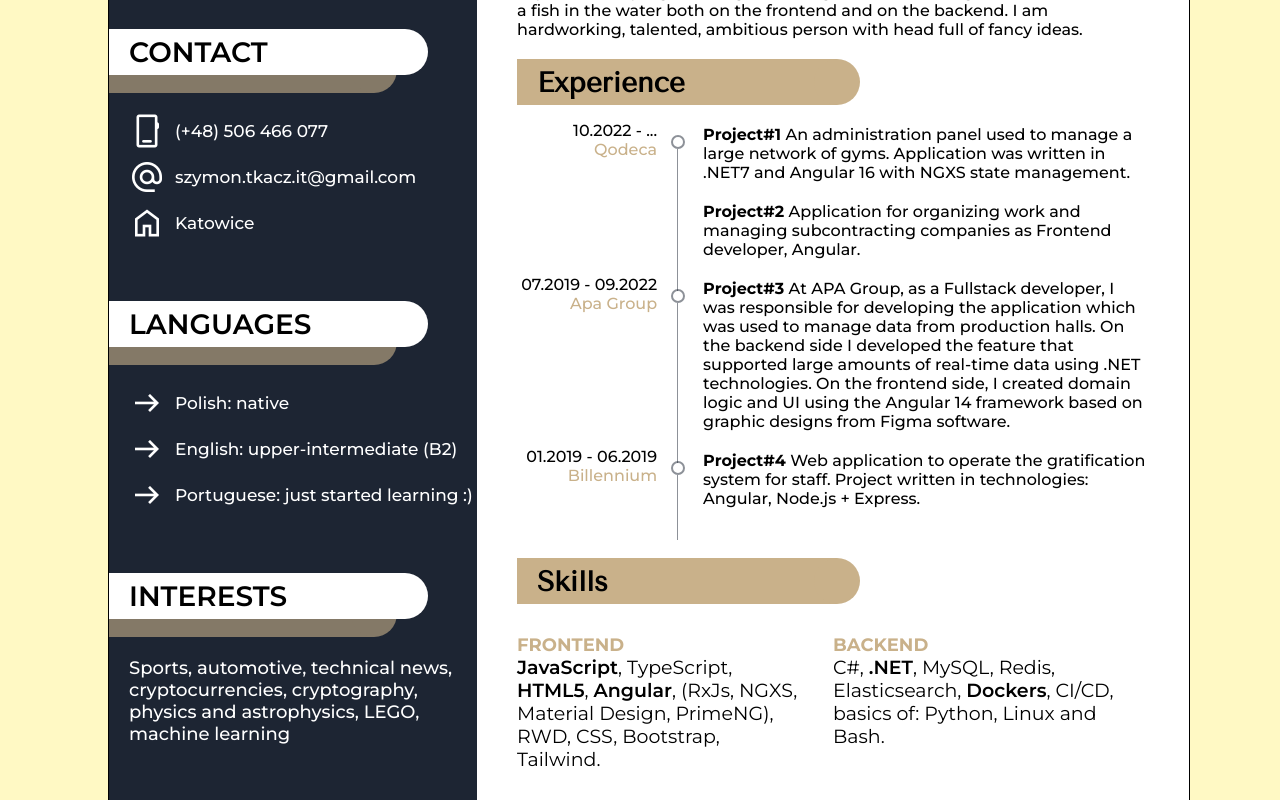
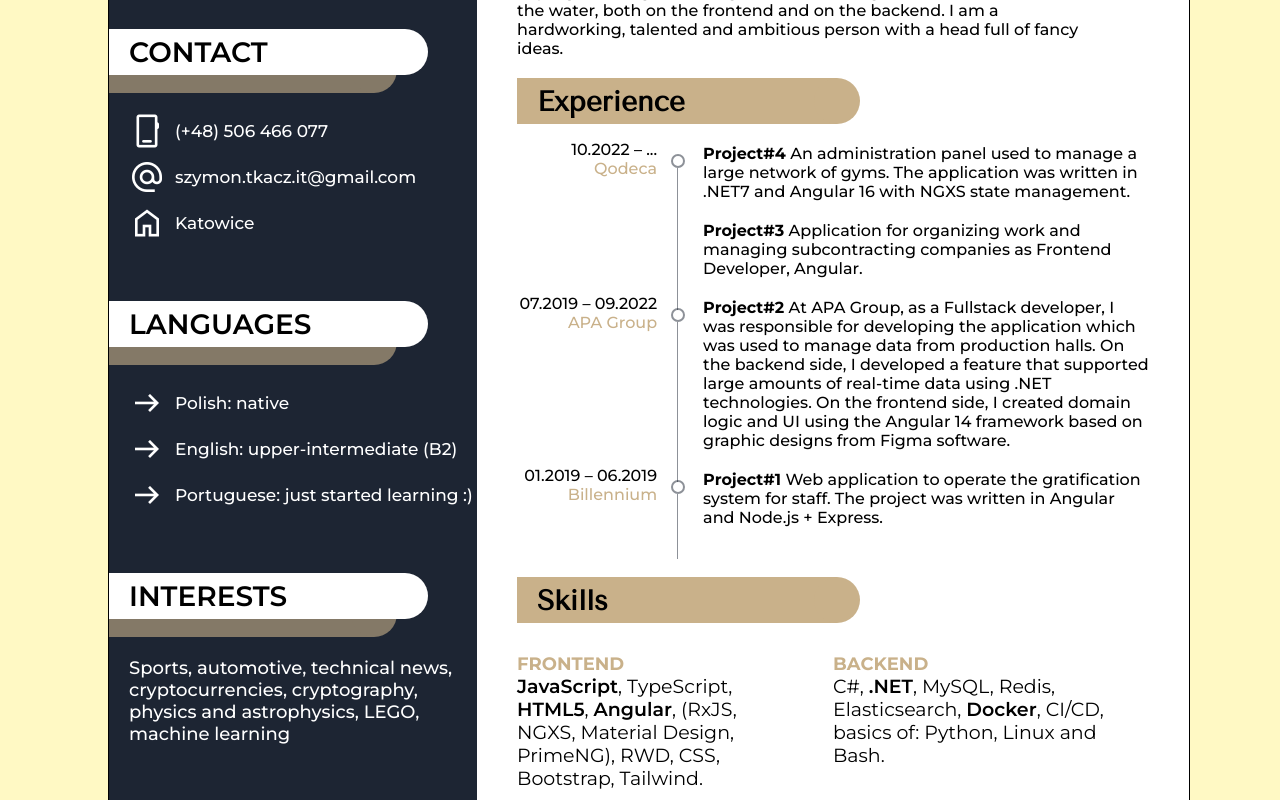
Before and after one commit to SzymonTkacz/myCV, an Angular app: page / in a window 1280 px wide. Shown: the part 580-1380 px from the top of the page. Built offline with nearby package versions, Linux system fonts and the light colour scheme.

Commit message:
fixes after review

```diff
--- a/src/app/app.component.html
+++ b/src/app/app.component.html
@@ -73,9 +73,9 @@
     <div class="main-content">
       <div class="about-me">
         <main-header [header]="'About me'"></main-header>
-        <div>I am a fast growing Software Developer with a wide range of experience in programming technologies.
-           When writing code, I feel like a fish in the water both on the frontend and on the backend. I am hardworking,
-           talented, ambitious person with head full of fancy ideas.
+        <div>I am a fast growing software developer with a wide range of experience in programming technologies.
+           When writing code, I feel like a fish in the water, both on the frontend and on the backend. I am a hardworking,
+           talented and ambitious person with a head full of fancy ideas.
         </div>
       </div>
 
@@ -83,32 +83,31 @@
         <main-header [header]="'Experience'"></main-header>
         <div class="experience">
           <div class="experience-row">
-            <company [company]="'Qodeca'" [date]="'10.2022 - ...'"></company>
+            <company [company]="'Qodeca'" [date]="'10.2022 – ...'"></company>
             <timeline></timeline>
             <div class="job-description">
-              <div><span>Project#1</span> An administration panel used to manage a large network of gyms. Application was written in .NET7 and Angular 16 with NGXS state management.</div>
-              <div class="project-2"><span>Project#2</span> Application for organizing work and managing subcontracting companies as Frontend developer, Angular.</div>
+              <div><span>Project#4</span> An administration panel used to manage a large network of gyms. The application was written in .NET7 and Angular 16 with NGXS state management.</div>
+              <div class="project-2"><span>Project#3</span> Application for organizing work and managing subcontracting companies as Frontend Developer, Angular.</div>
             </div>
           </div>
           <div class="experience-row">
-            <company [company]="'Apa Group'" [date]="'07.2019 - 09.2022'"></company>
+            <company [company]="'APA Group'" [date]="'07.2019 – 09.2022'"></company>
             <timeline></timeline>
             <div class="job-description">
-              <div><span>Project#3</span> At APA Group, as a Fullstack developer, I was responsible for
+              <div><span>Project#2</span> At APA Group, as a Fullstack developer, I was responsible for
                 developing the application which was used to manage data from
-                production halls. On the backend side I developed the feature that
+                production halls. On the backend side, I developed a feature that
                 supported large amounts of real-time data using .NET technologies. On the frontend side, I created domain logic and UI
                 using the Angular 14 framework based on graphic designs from Figma
                 software.</div>
             </div>
           </div>
           <div class="experience-row">
-            <company [company]="'Billennium'" [date]="'01.2019 - 06.2019'"></company>
+            <company [company]="'Billennium'" [date]="'01.2019 – 06.2019'"></company>
             <timeline></timeline>
             <div class="job-description">
-              <div><span>Project#4</span>  Web application to operate the gratification
-                system for staff. Project written in technologies: Angular, Node.js +
-                Express.</div>
+              <div><span>Project#1</span>  Web application to operate the gratification
+                system for staff. The project was written in Angular and Node.js + Express.</div>
             </div>
           </div>
         </div>
@@ -119,11 +118,11 @@
         <div class="skills">
           <div class="realm">
             <h5>Frontend</h5>
-            <p> <span>JavaScript</span>, TypeScript, <span>HTML5</span>, <span>Angular</span>, (RxJs, NGXS, Material Design, PrimeNG), RWD, CSS, Bootstrap, Tailwind.</p>
+            <p> <span>JavaScript</span>, TypeScript, <span>HTML5</span>, <span>Angular</span>, (RxJS, NGXS, Material Design, PrimeNG), RWD, CSS, Bootstrap, Tailwind.</p>
           </div>
           <div class="realm">
             <h5>Backend</h5>
-            <p>C#, <span>.NET</span>, MySQL, Redis, Elasticsearch, <span>Dockers</span>,  CI/CD, basics of: Python, Linux and Bash. </p>
+            <p>C#, <span>.NET</span>, MySQL, Redis, Elasticsearch, <span>Docker</span>,  CI/CD, basics of: Python, Linux and Bash. </p>
           </div>
           <div class="realm">
             <h5>Machine Learning</h5>
```
Also changed, not shown: 3 other files (tests, documents, lock files or other folders).
